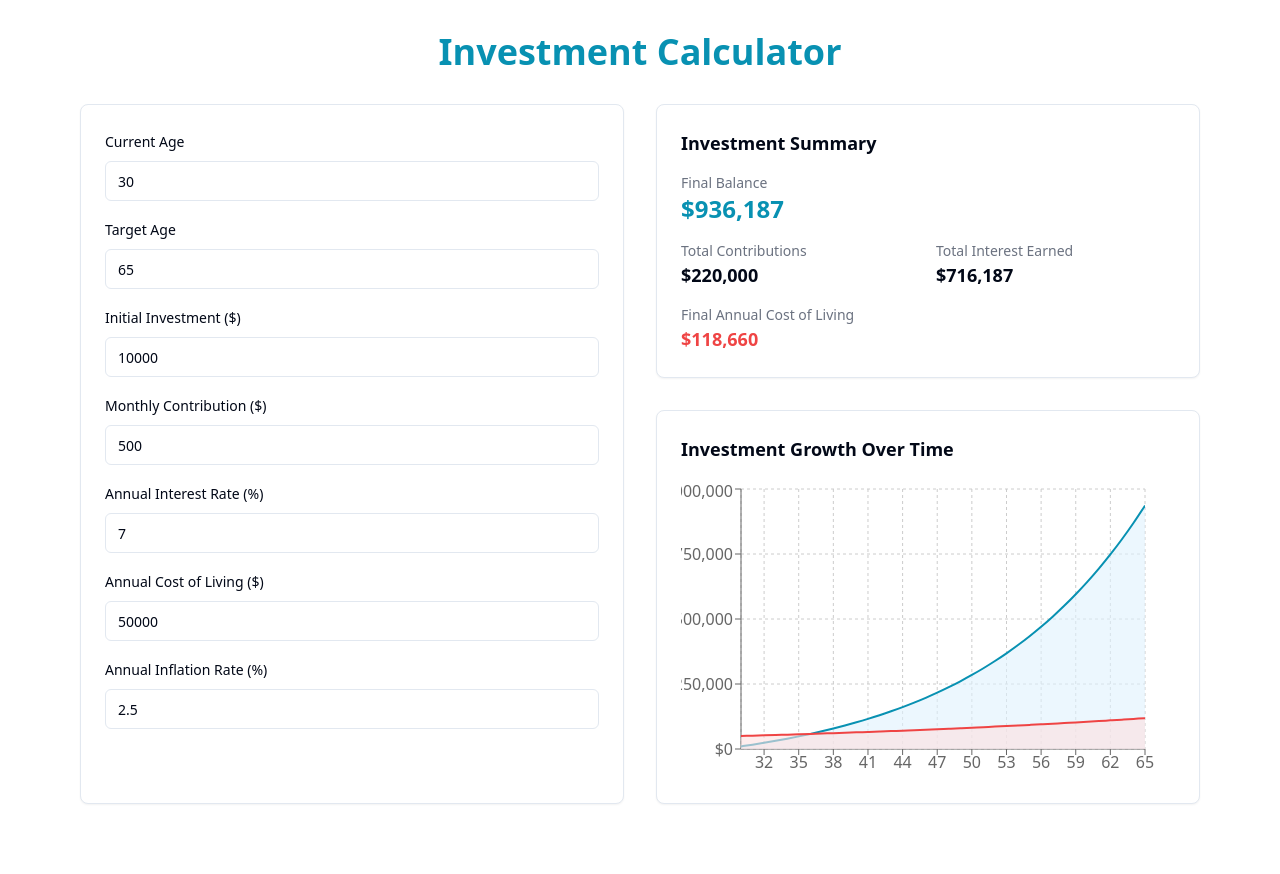
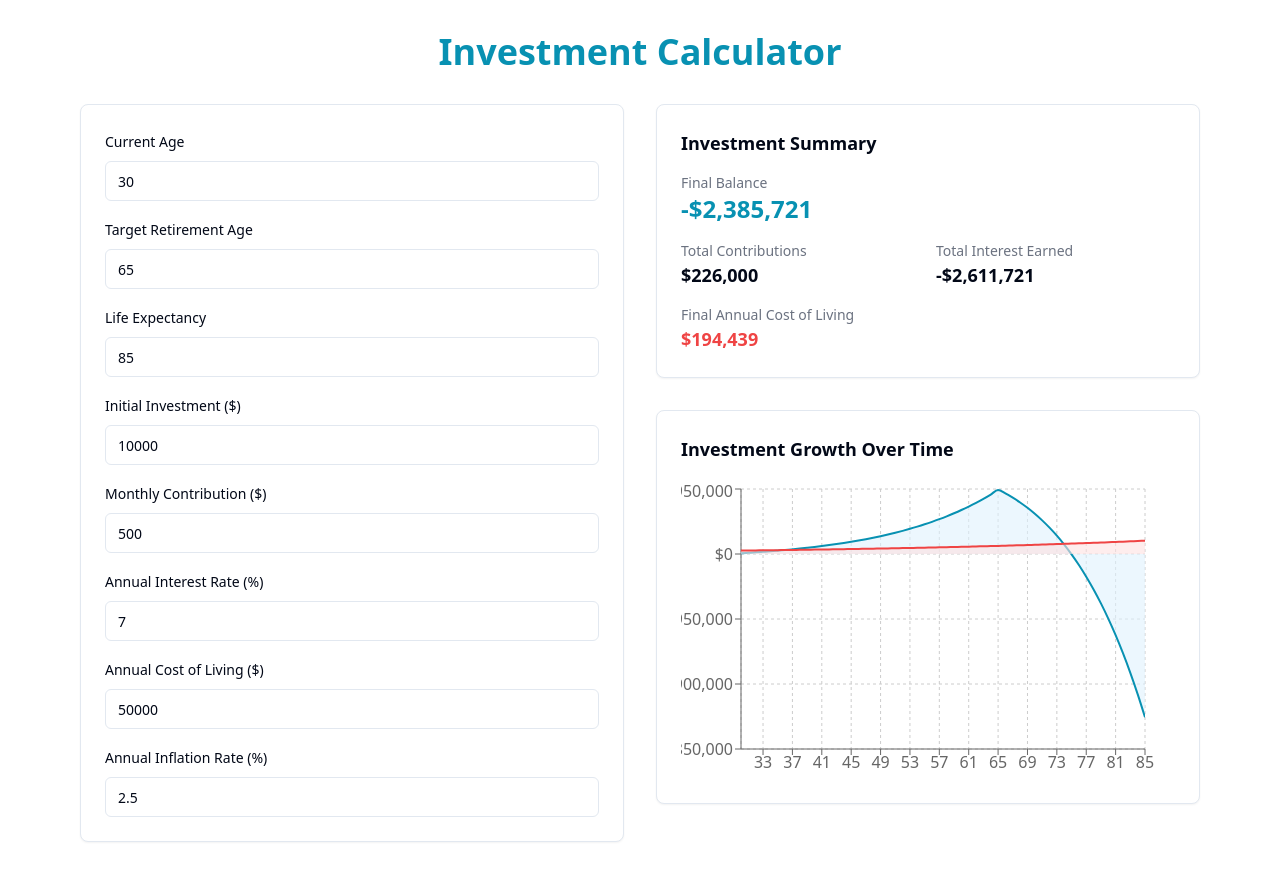
Before and after one commit to aonada870/future-fund-forecaster, a React (Vite) app: page / in a window 1280 px wide. Before the commit the page ends 836 px from the top, so only its background shows below. Built offline with nearby package versions, Linux system fonts and the light colour scheme.

Commit message:
Update investment calculator for cost of living
Added a second target age parameter to the investment calculator, allowing the cost of living to affect the principal until the new target age of 85. This parameter is editable by the user.
[skip gpt_engineer]

```diff
--- a/src/components/InvestmentCalculator.tsx
+++ b/src/components/InvestmentCalculator.tsx
@@ -9,6 +9,7 @@ import { calculateInvestmentGrowth } from "@/lib/investment-utils";
 export const InvestmentCalculator = () => {
   const [currentAge, setCurrentAge] = useState(30);
   const [targetAge, setTargetAge] = useState(65);
+  const [lifeExpectancy, setLifeExpectancy] = useState(85);
   const [principal, setPrincipal] = useState(10000);
   const [monthlyContribution, setMonthlyContribution] = useState(500);
   const [interestRate, setInterestRate] = useState(7);
@@ -18,6 +19,7 @@ export const InvestmentCalculator = () => {
   const investmentData = calculateInvestmentGrowth(
     currentAge,
     targetAge,
+    lifeExpectancy,
     principal,
     monthlyContribution,
     interestRate,
@@ -47,13 +49,25 @@ export const InvestmentCalculator = () => {
             </div>
 
             <div className="space-y-2">
-              <Label htmlFor="targetAge">Target Age</Label>
+              <Label htmlFor="targetAge">Target Retirement Age</Label>
               <Input
                 id="targetAge"
                 type="number"
                 value={targetAge}
                 onChange={(e) => setTargetAge(Number(e.target.value))}
                 min={currentAge + 1}
+                max={lifeExpectancy}
+              />
+            </div>
+
+            <div className="space-y-2">
+              <Label htmlFor="lifeExpectancy">Life Expectancy</Label>
+              <Input
+                id="lifeExpectancy"
+                type="number"
+                value={lifeExpectancy}
+                onChange={(e) => setLifeExpectancy(Number(e.target.value))}
+                min={targetAge + 1}
                 max={120}
               />
             </div>
--- a/src/lib/investment-utils.ts
+++ b/src/lib/investment-utils.ts
@@ -8,6 +8,7 @@ export interface InvestmentDataPoint {
 export const calculateInvestmentGrowth = (
   currentAge: number,
   targetAge: number,
+  lifeExpectancy: number,
   principal: number,
   monthlyContribution: number,
   interestRate: number,
@@ -15,22 +16,35 @@ export const calculateInvestmentGrowth = (
   inflationRate: number
 ): InvestmentDataPoint[] => {
   const yearlyContribution = monthlyContribution * 12;
-  const years = targetAge - currentAge;
+  const years = lifeExpectancy - currentAge;
   const data: InvestmentDataPoint[] = [];
   let balance = principal;
   let totalContributions = principal;
   let adjustedCostOfLiving = costOfLiving;
 
   for (let i = 0; i <= years; i++) {
+    const currentAge_i = currentAge + i;
+
+    // After retirement, subtract cost of living from balance
+    if (currentAge_i > targetAge) {
+      balance = balance - adjustedCostOfLiving;
+    }
+
     data.push({
-      age: currentAge + i,
+      age: currentAge_i,
       balance: Math.round(balance),
       totalContributions: Math.round(totalContributions),
       costOfLiving: Math.round(adjustedCostOfLiving)
     });
 
-    balance = balance * (1 + interestRate / 100) + yearlyContribution;
-    totalContributions += yearlyContribution;
+    // Apply interest and contributions
+    balance = balance * (1 + interestRate / 100);
+    if (currentAge_i <= targetAge) {
+      balance += yearlyContribution;
+      totalContributions += yearlyContribution;
+    }
+
+    // Adjust cost of living for inflation
     adjustedCostOfLiving = adjustedCostOfLiving * (1 + inflationRate / 100);
   }
 
```
